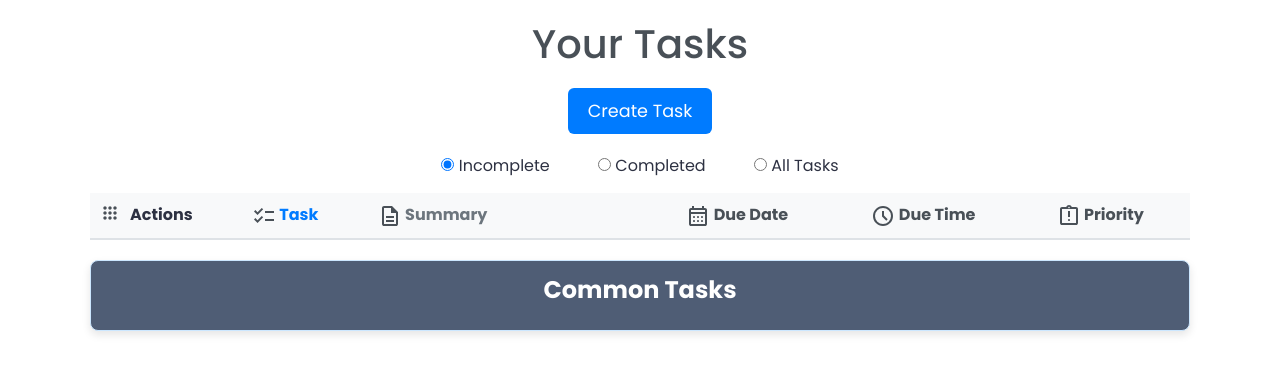
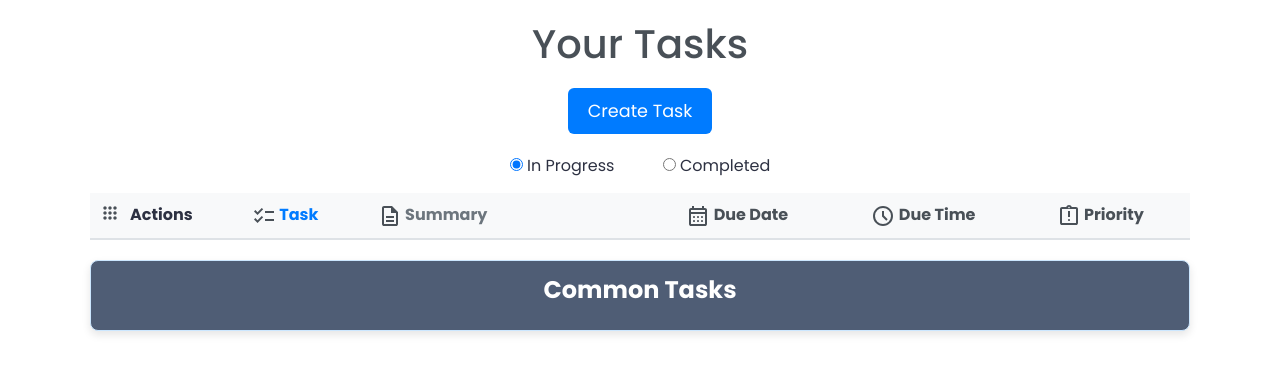
Before and after one commit to kenneth0810/CMPE133-TaskMate, a Flask app: page /tasks in a window 1280 px wide. Shown: the part 56-430 px from the top of the page. Run offline with Flask 3, Linux system fonts and the light colour scheme; a user stored in the database is signed in; tables that the repository leaves empty hold one stand-in row (values such as "Sample post"); some libraries are stand-ins or nearby versions.

Commit message:
removed All Tasks filter, and changed Incomplete to In Progress

```diff
--- a/app/templates/tasks.html
+++ b/app/templates/tasks.html
@@ -18,19 +18,13 @@
                 <input type="radio" name="filter" value="incomplete" checked
                        {% if filter_by == 'incomplete' %}checked{% endif %}
                        onchange="filterTasks()">
-                Incomplete
+                In Progress
             </label>
             <label>
                 <input type="radio" name="filter" value="completed"
                        {% if filter_by == 'completed' %}checked{% endif %}
                        onchange="filterTasks()">
                 Completed
-            </label>
-            <label>
-                <input type="radio" name="filter" value="all"
-                       {% if filter_by == 'all' %}checked{% endif %}
-                       onchange="filterTasks()">
-                All Tasks
             </label>
         </form>
     </div>
@@ -221,10 +215,7 @@
         tasks.forEach(task => {
             const taskStatus = task.getAttribute('data-status');
 
-            if (selectedFilter === 'all') {
-                task.style.display = 'grid'; // Show all tasks
-            }
-            else if (selectedFilter === 'incomplete' && taskStatus === 'incomplete') {
+            if (selectedFilter === 'incomplete' && taskStatus === 'incomplete') {
                 task.style.display = 'grid'; // Show incomplete tasks
             }
             else if (selectedFilter === 'completed' && taskStatus === 'completed') {
```
